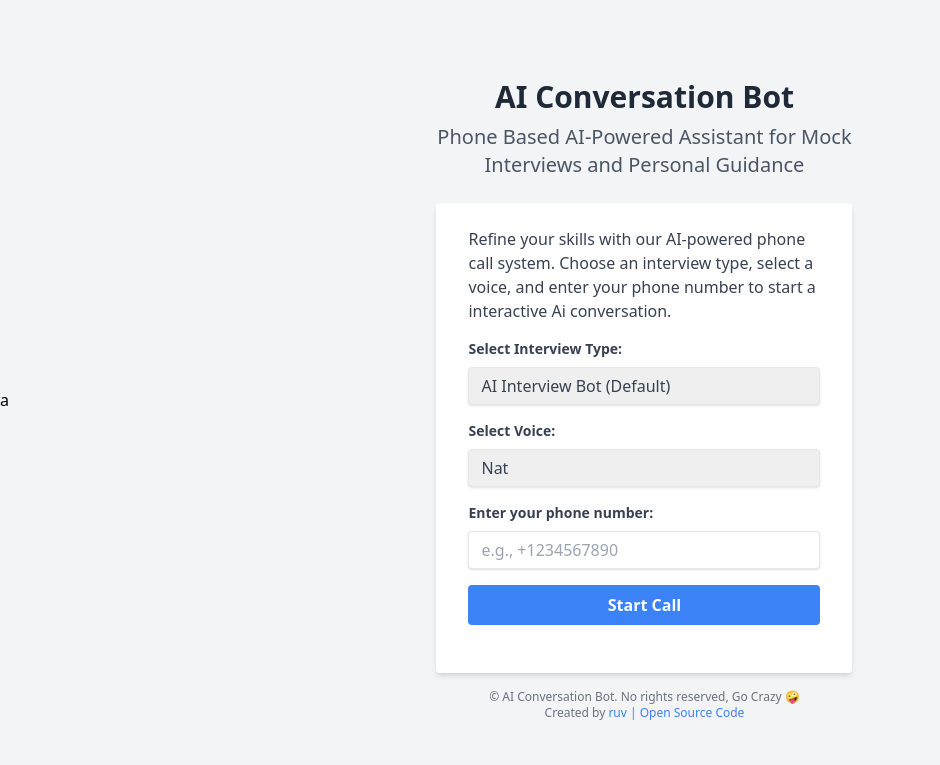
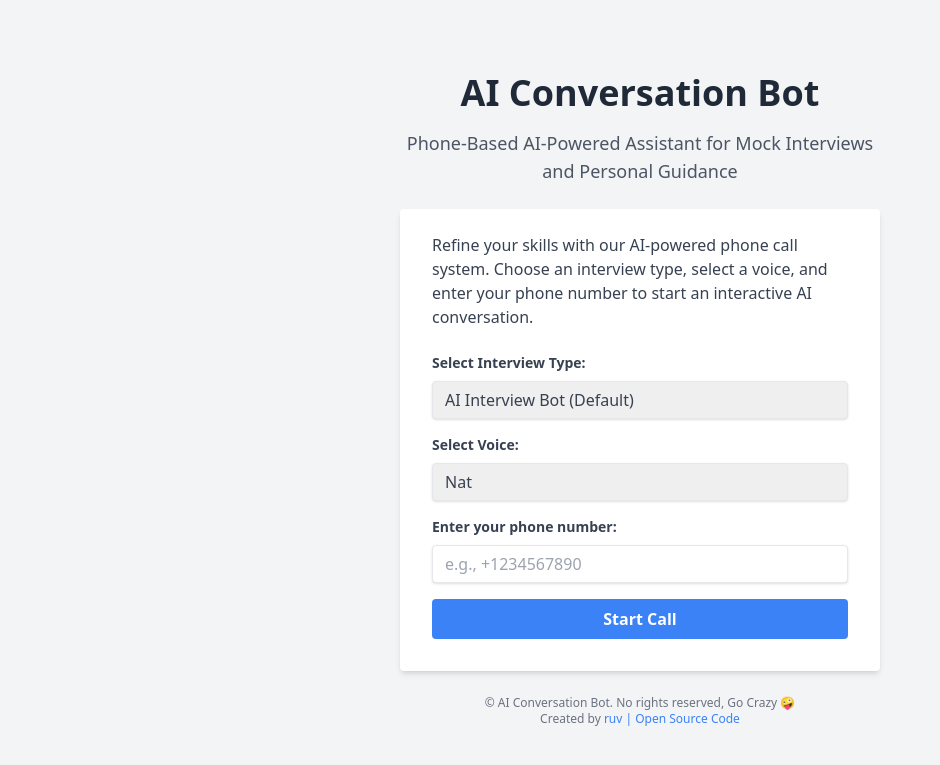
Before and after one commit to ruvnet/voicebot, a Flask app: page / in a window 1280 px wide. Shown: the top 765 px of the page, without its empty margins (0-940 px from the left). Run offline with Flask 3, Linux system fonts and the light colour scheme; some libraries are stand-ins or nearby versions.

```diff
--- a/templates/home.html
+++ b/templates/home.html
@@ -1,7 +1,28 @@
 <!DOCTYPE html>
 <html lang="en">
 <head>
-    <!-- ... (keep the existing head content) ... -->
+    <!-- Favicon -->
+    <link rel="icon" type="image/png" href="{{ url_for('static', filename='favicon.png') }}">
+
+    <!-- SEO Metadata -->
+    <meta name="description" content="AI Interview Bot - Practice your interview skills with our AI-powered automated phone call system. Improve your chances of landing your dream job!">
+    <meta name="keywords" content="AI, Interview, Practice, Job Skills, Career Development, Phone Interview">
+    <meta name="author" content="ruv">
+
+    <!-- Open Graph / Facebook -->
+    <meta property="og:type" content="website">
+    <meta property="og:url" content="{{ request.url }}">
+    <meta property="og:title" content="AI Interview Bot - Practice Your Interview Skills">
+    <meta property="og:description" content="Practice your interview skills with our AI-powered automated phone call system. Improve your chances of landing your dream job!">
+    <meta property="og:image" content="{{ url_for('static', filename='og-image.png', _external=True) }}">
+
+    <!-- Twitter -->
+    <meta property="twitter:card" content="summary_large_image">
+    <meta property="twitter:url" content="{{ request.url }}">
+    <meta property="twitter:title" content="AI Interview Bot - Practice Your Interview Skills">
+    <meta property="twitter:description" content="Practice your interview skills with our AI-powered automated phone call system. Improve your chances of landing your dream job!">
+    <meta property="twitter:image" content="{{ url_for('static', filename='og-image.png', _external=True) }}">
+
     <script src="https://cdn.tailwindcss.com"></script>
     <script>
         function showLoading() {
@@ -10,75 +31,39 @@
         }
     </script>
 </head>
-<body class="bg-gray-100 min-h-screen flex items-center justify-center">a
-    <div class="container mx-auto px-4 py-8 max-w-md">
-        <h1 class="text-3xl font-bold mb-2 text-center text-gray-800">AI Conversation Bot</h1>
-        <h2 class="text-xl mb-6 text-center text-gray-600">Phone Based AI-Powered Assistant for Mock Interviews and Personal Guidance
-        </h2>
-        <div class="bg-white shadow-md rounded px-8 pt-6 pb-8 mb-4">
-            <p class="mb-4 text-gray-700">Refine your skills with our AI-powered phone call system. Choose an interview type, select a voice, and enter your phone number to start a interactive Ai conversation.
-            </p>
-            <form action="{{ url_for('start_call') }}" method="POST" class="mb-4" onsubmit="showLoading()">
+<body class="bg-gray-100 min-h-screen flex items-center justify-center">
+    <div class="container mx-auto px-4 py-8 sm:max-w-lg max-w-full">
+        <h1 class="text-4xl font-bold mb-4 text-center text-gray-800">AI Conversation Bot</h1>
+        <h2 class="text-lg mb-6 text-center text-gray-600">Phone-Based AI-Powered Assistant for Mock Interviews and Personal Guidance</h2>
+        <div class="bg-white shadow-md rounded px-6 sm:px-8 pt-6 pb-8 mb-6">
+            <p class="mb-6 text-gray-700">Refine your skills with our AI-powered phone call system. Choose an interview type, select a voice, and enter your phone number to start an interactive AI conversation.</p>
+            <form action="{{ url_for('start_call') }}" method="POST" onsubmit="showLoading()">
                 <div class="mb-4">
                     <label for="interview_type" class="block text-gray-700 text-sm font-bold mb-2">Select Interview Type:</label>
-                    <select id="interview_type" name="interview_type" required
-                    class="shadow appearance-none border rounded w-full py-2 px-3 text-gray-700 leading-tight focus:outline-none focus:shadow-outline">
-                      <option value="default">AI Interview Bot (Default)</option>
-                      <option value="cloud_computing">Cloud Computing</option>
-                      <option value="sales">Sales</option>
-                      <option value="college_prep">College Preparation</option>
-                      <option value="counseling">Counseling</option>
-                      <option value="therapy">Therapy</option>
-                      <option value="psychoanalysis">Psychoanalysis</option>
-                      <option value="girlfriend">Girlfriend</option>
-                      <option value="boyfriend">Boyfriend</option>
-                      <option value="friend">Just a Friend</option>
-                      <option value="business_executive">Business Executive</option>
-                      <option value="entrepreneur_coach">Entrepreneur Coach</option>
-                      <option value="investor_pitch_advisor">Investor Pitch Advisor</option>
-                      <option value="hr_interviewer">HR Interviewer</option>
-                      <option value="technical_support">Technical Support Specialist</option>
-                      <option value="it_consultant">IT Consultant</option>
-                      <option value="software_engineer_peer">Software Engineer Peer</option>
-                      <option value="ai_specialist">AI Specialist</option>
-                      <option value="drive_through_order_taker">Drive-Through Order Taker</option>
-                      <option value="call_center_operator">Call Center Operator</option>
-                      <option value="personal_shopper">Personal Shopper</option>
-                      <option value="gamer_friend">Gamer Friend</option>
-                      <option value="game_master">Game Master</option>
-                      <option value="esports_coach">Esports Coach</option>
-                      <option value="survey_interviewer">Survey Interviewer</option>
-                      <option value="political_pollster">Political Pollster</option>
-                      <option value="fitness_coach">Fitness Coach</option>
-                      <option value="financial_advisor">Financial Advisor</option>
-                      <option value="mental_health_coach">Mental Health Coach</option>
-                      <option value="life_coach">Life Coach</option>
-                  </select>
+                    <select id="interview_type" name="interview_type" required class="shadow appearance-none border rounded w-full py-2 px-3 text-gray-700 leading-tight focus:outline-none focus:shadow-outline">
+                        <!-- Options -->
+                        <option value="default">AI Interview Bot (Default)</option>
+                        <option value="cloud_computing">Cloud Computing</option>
+                        <option value="sales">Sales</option>
+                        <option value="college_prep">College Preparation</option>
+                        <!-- Add other options as needed -->
+                    </select>
                 </div>
                 <div class="mb-4">
                     <label for="voice" class="block text-gray-700 text-sm font-bold mb-2">Select Voice:</label>
-                    <select id="voice" name="voice" required
-                            class="shadow appearance-none border rounded w-full py-2 px-3 text-gray-700 leading-tight focus:outline-none focus:shadow-outline">
+                    <select id="voice" name="voice" required class="shadow appearance-none border rounded w-full py-2 px-3 text-gray-700 leading-tight focus:outline-none focus:shadow-outline">
+                        <!-- Voice options -->
                         <option value="nat">Nat</option>
                         <option value="mason">Mason</option>
-                        <option value="ryan">Ryan</option>
-                        <option value="adriana">Adriana</option>
-                        <option value="tina">Tina</option>
-                        <option value="matt">Matt</option>
-                        <option value="evelyn">Evelyn</option>
+                        <!-- Add other voices as needed -->
                     </select>
                 </div>
                 <div class="mb-4">
                     <label for="phone_number" class="block text-gray-700 text-sm font-bold mb-2">Enter your phone number:</label>
-                    <input type="tel" id="phone_number" name="phone_number" required
-                           class="shadow appearance-none border rounded w-full py-2 px-3 text-gray-700 leading-tight focus:outline-none focus:shadow-outline"
-                           placeholder="e.g., +1234567890">
+                    <input type="tel" id="phone_number" name="phone_number" required class="shadow appearance-none border rounded w-full py-2 px-3 text-gray-700 leading-tight focus:outline-none focus:shadow-outline" placeholder="e.g., +1234567890">
                 </div>
                 <div class="flex items-center justify-between">
-                    <button id="submitButton" type="submit"
-                            class="bg-blue-500 hover:bg-blue-700 text-white font-bold py-2 px-4 rounded focus:outline-none focus:shadow-outline w-full">
-                        Start Call
-                    </button>
+                    <button id="submitButton" type="submit" class="bg-blue-500 hover:bg-blue-700 text-white font-bold py-2 px-4 rounded w-full focus:outline-none focus:shadow-outline">Start Call</button>
                 </div>
             </form>
             <div id="loadingMessage" class="hidden mt-4 text-center text-gray-700">
@@ -88,16 +73,13 @@
                 {% if messages %}
                     <div class="mt-4">
                         {% for category, message in messages %}
-                            <div class="p-4 mb-4 text-sm rounded-lg {% if category == 'error' %}bg-red-100 text-red-700{% else %}bg-green-100 text-green-700{% endif %}" role="alert">
-                                {{ message }}
-                            </div>
+                            <div class="p-4 mb-4 text-sm rounded-lg {% if category == 'error' %}bg-red-100 text-red-700{% else %}bg-green-100 text-green-700{% endif %}" role="alert">{{ message }}</div>
                         {% endfor %}
                     </div>
                 {% endif %}
             {% endwith %}
         </div>
-        <p class="text-center text-gray-500 text-xs">
-            &copy; AI Conversation Bot. No rights reserved, Go Crazy 🤪<br>
+        <p class="text-center text-gray-500 text-xs">&copy; AI Conversation Bot. No rights reserved, Go Crazy 🤪<br>
             Created by <a href="https://github.com/ruvnet/voicebot" class="text-blue-500 hover:text-blue-700">ruv | Open Source Code</a>
         </p>
     </div>
```
Also changed, not shown: README.md.
